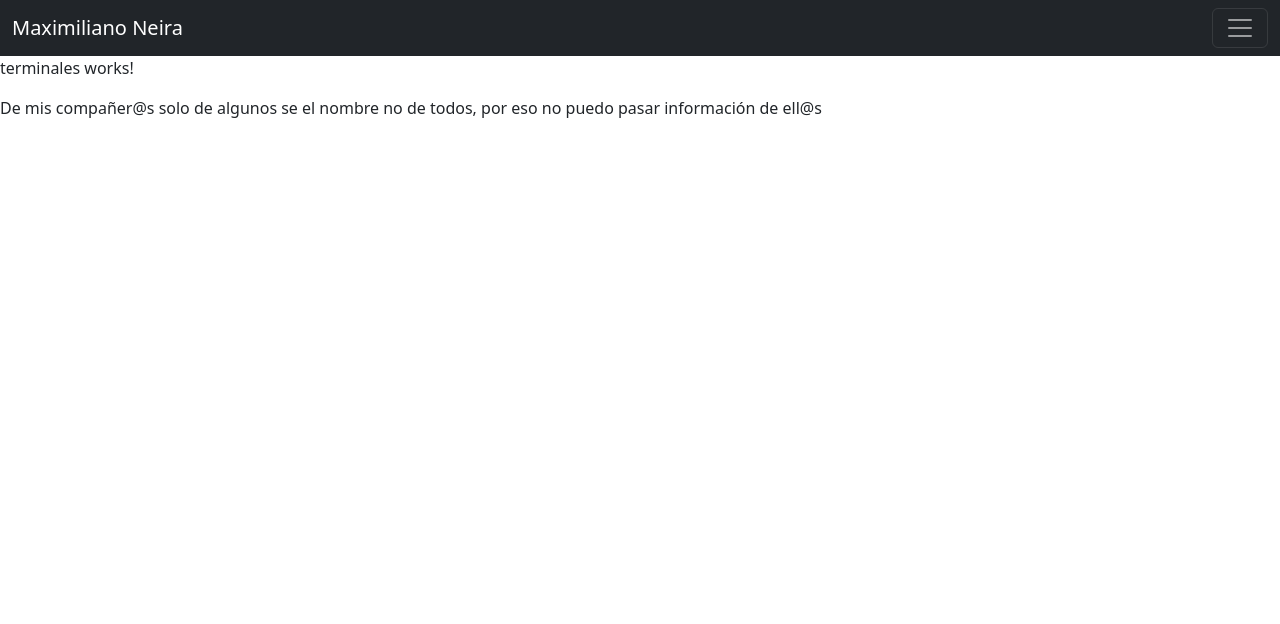
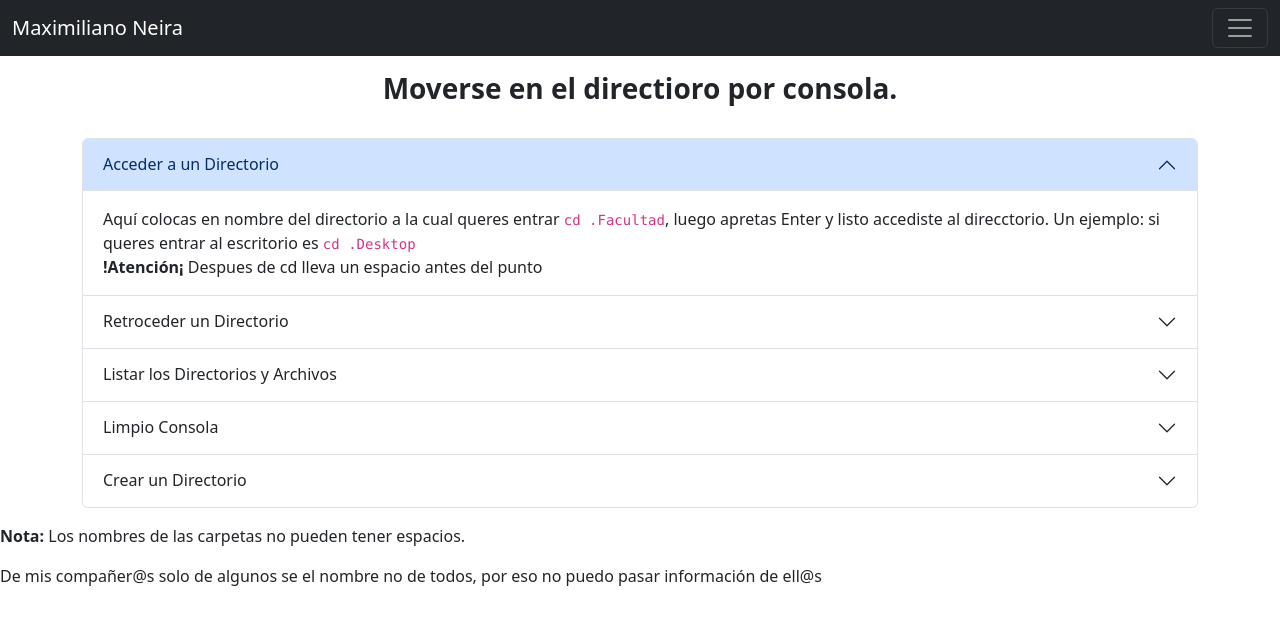
Before and after one commit to desarrolladorMaxi/tp7-9, an Angular app: page /terminales in a window 1280 px wide. Shown: the top 624 px of the page. Built offline with nearby package versions, Linux system fonts and the light colour scheme.

Commit message:
Datos de la terminal listos

```diff
--- a/src/app/componentes/terminales/terminales.component.html
+++ b/src/app/componentes/terminales/terminales.component.html
@@ -1 +1,81 @@
-<p>terminales works!</p>
+<div class="container mt-3 mb-3">
+    <h3 class="text-center"><strong>Moverse en el directioro por consola.</strong></h3>
+
+    <br>
+
+        <div class="accordion" id="accordionPanelsStayOpenExample">
+            <div class="accordion-item">
+            <h2 class="accordion-header" id="panelsStayOpen-headingOne">
+                <button class="accordion-button" type="button" data-bs-toggle="collapse" data-bs-target="#panelsStayOpen-collapseOne" aria-expanded="true" aria-controls="panelsStayOpen-collapseOne">
+                Acceder a un Directorio
+                </button>
+            </h2>
+            <div id="panelsStayOpen-collapseOne" class="accordion-collapse collapse show" aria-labelledby="panelsStayOpen-headingOne">
+                <div class="accordion-body">
+                Aquí colocas en nombre del directorio a la cual queres entrar <code> cd .Facultad</code>, luego apretas Enter y listo accediste al direcctorio.
+                Un ejemplo: si queres entrar al escritorio es <code>cd .Desktop</code> <br>
+                <strong>!Atención¡</strong> Despues de cd lleva un espacio antes del punto
+                </div>
+            </div>
+            </div>
+
+
+            <div class="accordion-item">
+            <h2 class="accordion-header" id="panelsStayOpen-headingTwo">
+                <button class="accordion-button collapsed" type="button" data-bs-toggle="collapse" data-bs-target="#panelsStayOpen-collapseTwo" aria-expanded="false" aria-controls="panelsStayOpen-collapseTwo">
+                Retroceder un Directorio
+                </button>
+            </h2>
+            <div id="panelsStayOpen-collapseTwo" class="accordion-collapse collapse" aria-labelledby="panelsStayOpen-headingTwo">
+                <div class="accordion-body">
+                Al colocar <code>cd..</code> sin importar en que directorio te encuentres lo que hara es retroceder un directorio.
+                </div>
+            </div>
+            </div>
+
+
+            <div class="accordion-item">
+            <h2 class="accordion-header" id="panelsStayOpen-headingThree">
+                <button class="accordion-button collapsed" type="button" data-bs-toggle="collapse" data-bs-target="#panelsStayOpen-collapseThree" aria-expanded="false" aria-controls="panelsStayOpen-collapseThree">
+                Listar los Directorios y Archivos
+                </button>
+            </h2>
+            <div id="panelsStayOpen-collapseThree" class="accordion-collapse collapse" aria-labelledby="panelsStayOpen-headingThree">
+                <div class="accordion-body">
+                Al igual que el anterior se coloca <code>ls</code> en cualquier parte del directorio que te encuntres y lo que hará es mostrarte los archivos y directorios que hayan dontro del que estes posicionado
+                en ese momento.
+                </div>
+            </div>
+            </div>
+
+            <div class="accordion-item">
+            <h2 class="accordion-header" id="panelsStayOpen-headingThree">
+                <button class="accordion-button collapsed" type="button" data-bs-toggle="collapse" data-bs-target="#panelsStayOpen-collapseThree" aria-expanded="false" aria-controls="panelsStayOpen-collapseThree">
+                Limpio Consola
+                </button>
+            </h2>
+            <div id="panelsStayOpen-collapseThree" class="accordion-collapse collapse" aria-labelledby="panelsStayOpen-headingThree">
+                    <div class="accordion-body">
+                    <code>cls</code> este comando lo que hará es limpiar la consola de esta manera borrara todo lo que haya escrito en la misma.
+                    </div>
+                </div>
+                </div>
+
+            <div class="accordion-item">
+            <h2 class="accordion-header" id="panelsStayOpen-headingThree">
+                <button class="accordion-button collapsed" type="button" data-bs-toggle="collapse" data-bs-target="#panelsStayOpen-collapseThree" aria-expanded="false" aria-controls="panelsStayOpen-collapseThree">
+               Crear un Directorio
+                </button>
+            </h2>
+            <div id="panelsStayOpen-collapseThree" class="accordion-collapse collapse" aria-labelledby="panelsStayOpen-headingThree">
+                    <div class="accordion-body">
+                    <code>MKDIR</code> este comando lo que hará es crear una carpeta o directorio como quieras llamarle.
+                    </div>
+                </div>
+                </div>
+
+
+        </div>
+</div>
+
+<p> <strong> Nota:</strong> Los nombres de las carpetas no pueden tener espacios.</p>
```
